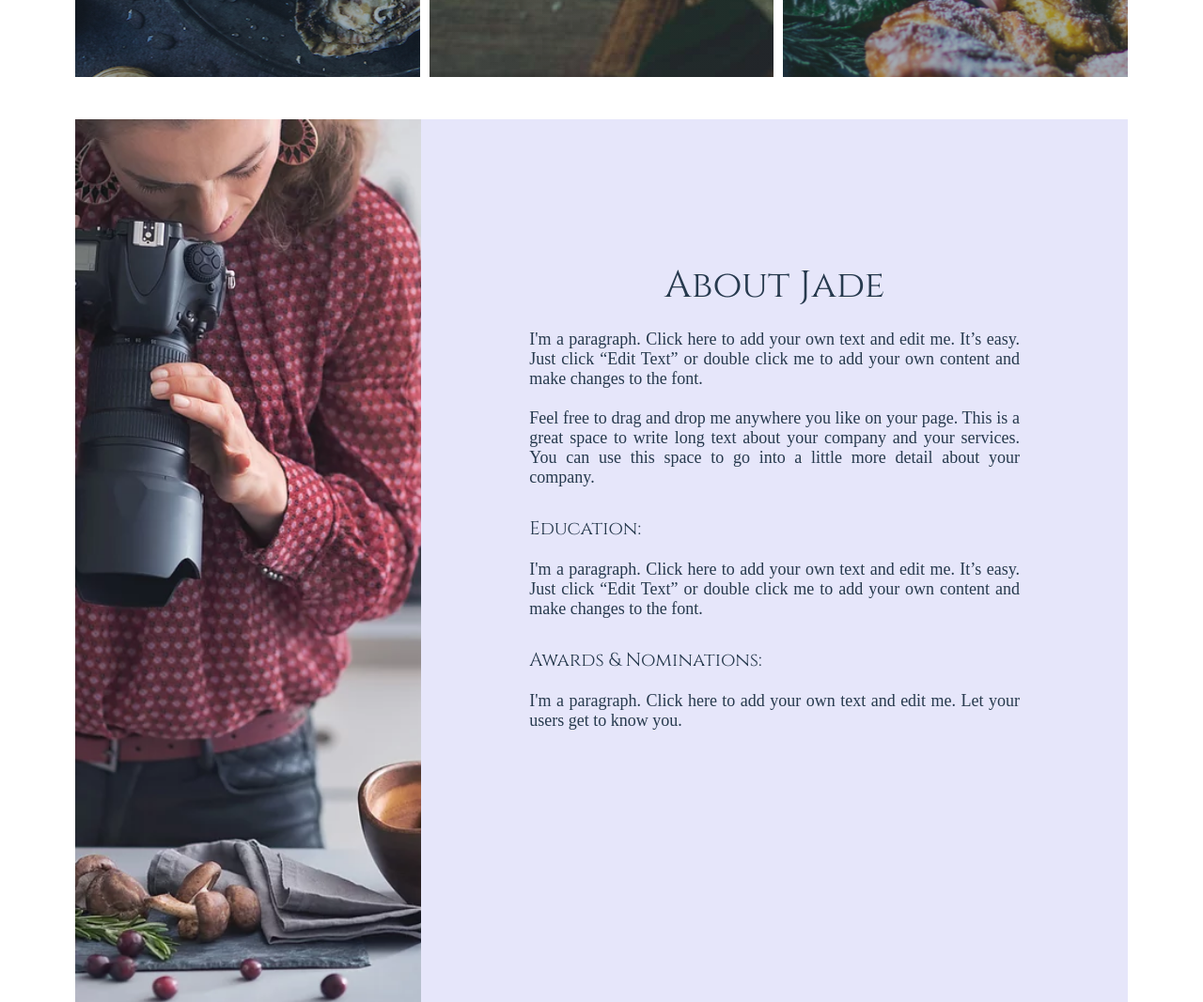
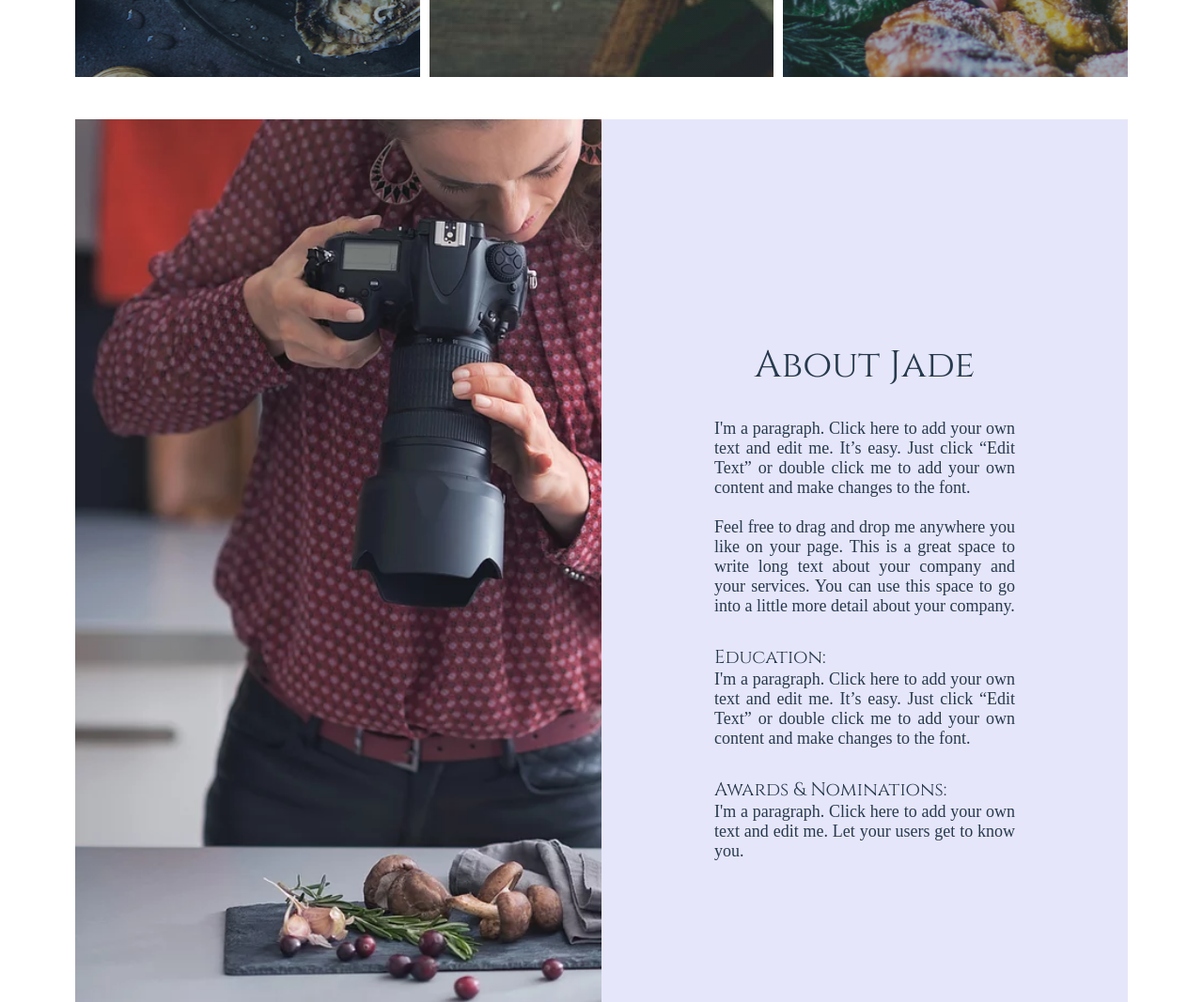
Before and after one commit to alexkhitryy/Food, a plain HTML site: page index.html in a window 1280 px wide. Shown: the part 1900-2967 px from the top of the page at 94% size. Drawn offline with Linux system fonts and the light colour scheme.

Commit message:
Edition 1

```diff
--- a/food.css
+++ b/food.css
@@ -143,8 +143,9 @@ button:hover {
     margin: 45px 80px;
     background-color: lavender;
 }
+
 .About>div:first-of-type {
-    background: url("img/girl.webp") center top no-repeat;
+    background: url("img/girl.webp") no-repeat;
     background-size: cover;
     height: 1024px;
     flex-shrink: 5;
@@ -153,7 +154,8 @@ button:hover {
 
 .About>div:last-of-type {
     flex-basis: 50%;
-    margin: 150px 115px 0;
+    margin: auto;
+    padding: 0 120px;
 }
 
 .About h2 {
@@ -161,6 +163,7 @@ button:hover {
     text-align: center;
     font-size: 40px;
     font-weight: normal;
+    margin-bottom: 30px;
 }
 
 .About h3 {
@@ -173,7 +176,6 @@ button:hover {
 .About p {
     color: #273A4E;
     text-align: justify;
-    margin: 20px 0;
     font-family: "Calibri Light", serif;
     font-size: 18px;
 }
@@ -295,7 +297,7 @@ button:hover {
 }
 
 .Specials>.Book>div:last-of-type {
-    background: url("img/Book3.webp") center center no-repeat;
+    background: url("img/book3.webp") center center no-repeat;
     height: 438px;
     width: 600px;
     flex-basis: 50%;
```
